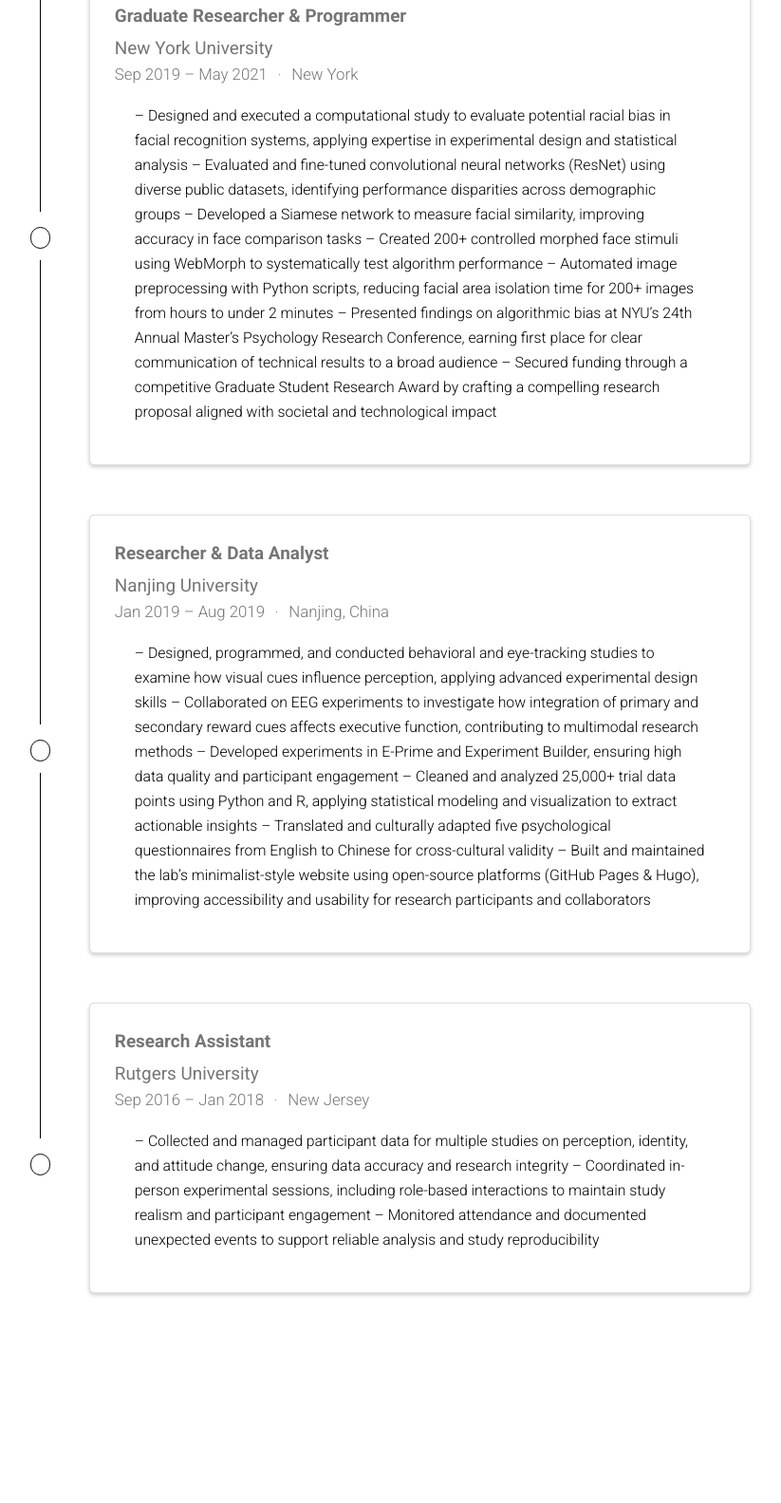
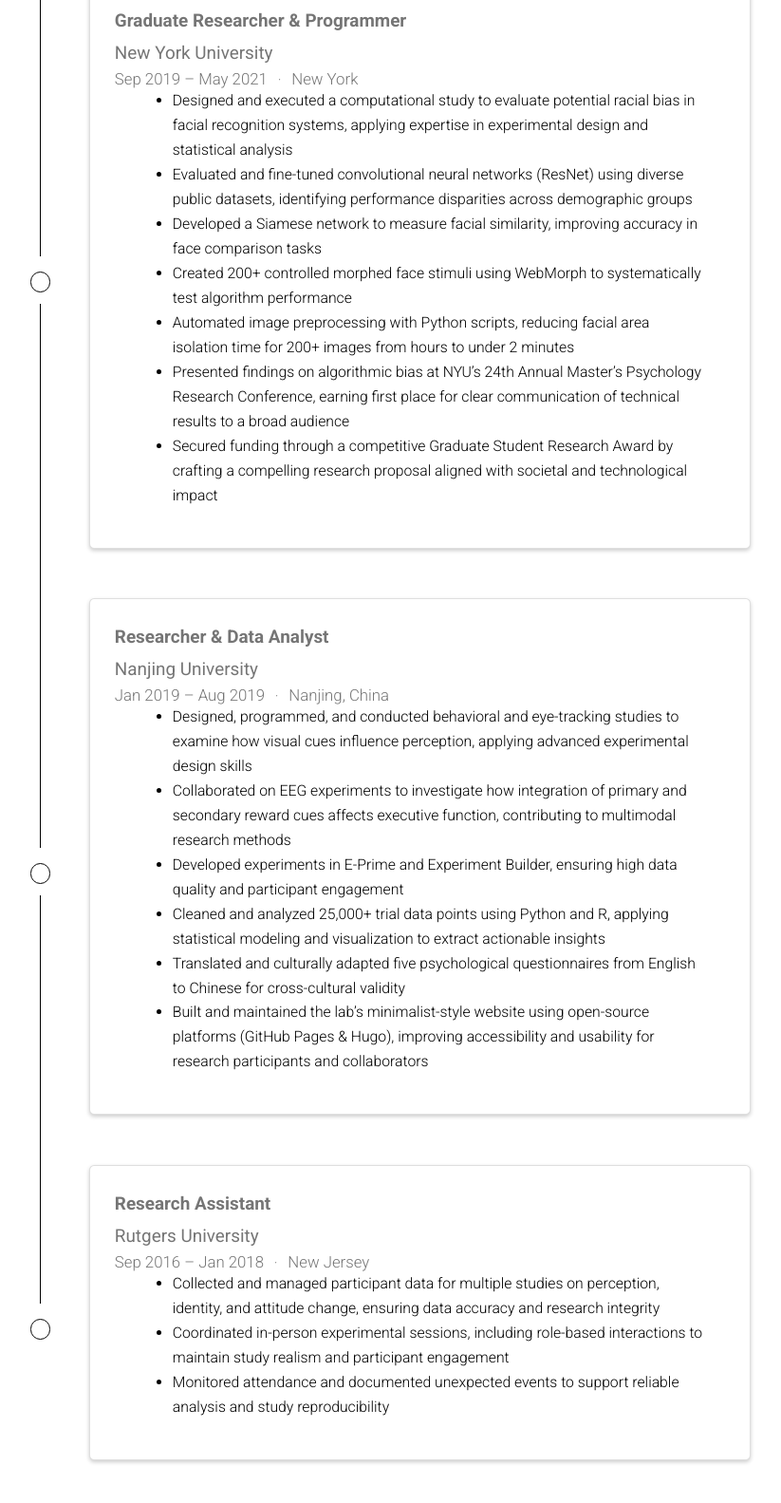
Before and after one commit to lc-psy/lc-psy.github.io, a plain HTML site: page home/index.html in a window 1280 px wide. Shown: the part 3310-4893 px from the top of the page at 95% size, without its empty margins (434-1257 px from the left). Drawn offline with nearby package versions, Linux system fonts and the light colour scheme; some packages are replaced by stand-ins of ours; some icons are missing; a web font is replaced by a local one.

Commit message:
new commit

```diff
--- a/home/index.html
+++ b/home/index.html
@@ -1346,8 +1346,11 @@ document.addEventListener("DOMContentLoaded", function () {
                 <span>California</span>
 
             </div>
-            <div class="card-text">– Trained students in scientific research design, data collection, data analysis, and scientific writing
-– Taught statistics, A/B testing, correlation analysis, analysis of variance, regression analysis, and survey design</div>
+            <div class="card-text"><ul>
+<li>Trained students in scientific research design, data collection, data analysis, and scientific writing</li>
+<li>Taught statistics, A/B testing, correlation analysis, analysis of variance, regression analysis, and survey design</li>
+</ul>
+</div>
           </div>
         </div>
       </div>
@@ -1384,13 +1387,16 @@ document.addEventListener("DOMContentLoaded", function () {
                 <span>New York</span>
 
             </div>
-            <div class="card-text">– Designed and executed a computational study to evaluate potential racial bias in facial recognition systems, applying expertise in experimental design and statistical analysis
-– Evaluated and fine-tuned convolutional neural networks (ResNet) using diverse public datasets, identifying performance disparities across demographic groups
-– Developed a Siamese network to measure facial similarity, improving accuracy in face comparison tasks
-– Created 200+ controlled morphed face stimuli using WebMorph to systematically test algorithm performance
-– Automated image preprocessing with Python scripts, reducing facial area isolation time for 200+ images from hours to under 2 minutes
-– Presented findings on algorithmic bias at NYU’s 24th Annual Master’s Psychology Research Conference, earning first place for clear communication of technical results to a broad audience
-– Secured funding through a competitive Graduate Student Research Award by crafting a compelling research proposal aligned with societal and technological impact</div>
+            <div class="card-text"><ul>
+<li>Designed and executed a computational study to evaluate potential racial bias in facial recognition systems, applying expertise in experimental design and statistical analysis</li>
+<li>Evaluated and fine-tuned convolutional neural networks (ResNet) using diverse public datasets, identifying performance disparities across demographic groups</li>
+<li>Developed a Siamese network to measure facial similarity, improving accuracy in face comparison tasks</li>
+<li>Created 200+ controlled morphed face stimuli using WebMorph to systematically test algorithm performance</li>
+<li>Automated image preprocessing with Python scripts, reducing facial area isolation time for 200+ images from hours to under 2 minutes</li>
+<li>Presented findings on algorithmic bias at NYU’s 24th Annual Master’s Psychology Research Conference, earning first place for clear communication of technical results to a broad audience</li>
+<li>Secured funding through a competitive Graduate Student Research Award by crafting a compelling research proposal aligned with societal and technological impact</li>
+</ul>
+</div>
           </div>
         </div>
       </div>
@@ -1427,12 +1433,15 @@ document.addEventListener("DOMContentLoaded", function () {
                 <span>Nanjing, China</span>
 
             </div>
-            <div class="card-text">– Designed, programmed, and conducted behavioral and eye-tracking studies to examine how visual cues influence perception, applying advanced experimental design skills
-– Collaborated on EEG experiments to investigate how integration of primary and secondary reward cues affects executive function, contributing to multimodal research methods
-– Developed experiments in E-Prime and Experiment Builder, ensuring high data quality and participant engagement
-– Cleaned and analyzed 25,000+ trial data points using Python and R, applying statistical modeling and visualization to extract actionable insights
-– Translated and culturally adapted five psychological questionnaires from English to Chinese for cross-cultural validity
-– Built and maintained the lab’s minimalist-style website using open-source platforms (GitHub Pages &amp; Hugo), improving accessibility and usability for research participants and collaborators</div>
+            <div class="card-text"><ul>
+<li>Designed, programmed, and conducted behavioral and eye-tracking studies to examine how visual cues influence perception, applying advanced experimental design skills</li>
+<li>Collaborated on EEG experiments to investigate how integration of primary and secondary reward cues affects executive function, contributing to multimodal research methods</li>
+<li>Developed experiments in E-Prime and Experiment Builder, ensuring high data quality and participant engagement</li>
+<li>Cleaned and analyzed 25,000+ trial data points using Python and R, applying statistical modeling and visualization to extract actionable insights</li>
+<li>Translated and culturally adapted five psychological questionnaires from English to Chinese for cross-cultural validity</li>
+<li>Built and maintained the lab’s minimalist-style website using open-source platforms (GitHub Pages &amp; Hugo), improving accessibility and usability for research participants and collaborators</li>
+</ul>
+</div>
           </div>
         </div>
       </div>
@@ -1469,9 +1478,12 @@ document.addEventListener("DOMContentLoaded", function () {
                 <span>New Jersey</span>
 
             </div>
-            <div class="card-text">– Collected and managed participant data for multiple studies on perception, identity, and attitude change, ensuring data accuracy and research integrity
-– Coordinated in-person experimental sessions, including role-based interactions to maintain study realism and participant engagement
-– Monitored attendance and documented unexpected events to support reliable analysis and study reproducibility</div>
+            <div class="card-text"><ul>
+<li>Collected and managed participant data for multiple studies on perception, identity, and attitude change, ensuring data accuracy and research integrity</li>
+<li>Coordinated in-person experimental sessions, including role-based interactions to maintain study realism and participant engagement</li>
+<li>Monitored attendance and documented unexpected events to support reliable analysis and study reproducibility</li>
+</ul>
+</div>
           </div>
         </div>
       </div>
```
Also changed, not shown: index.html (+30 -18 lines).
